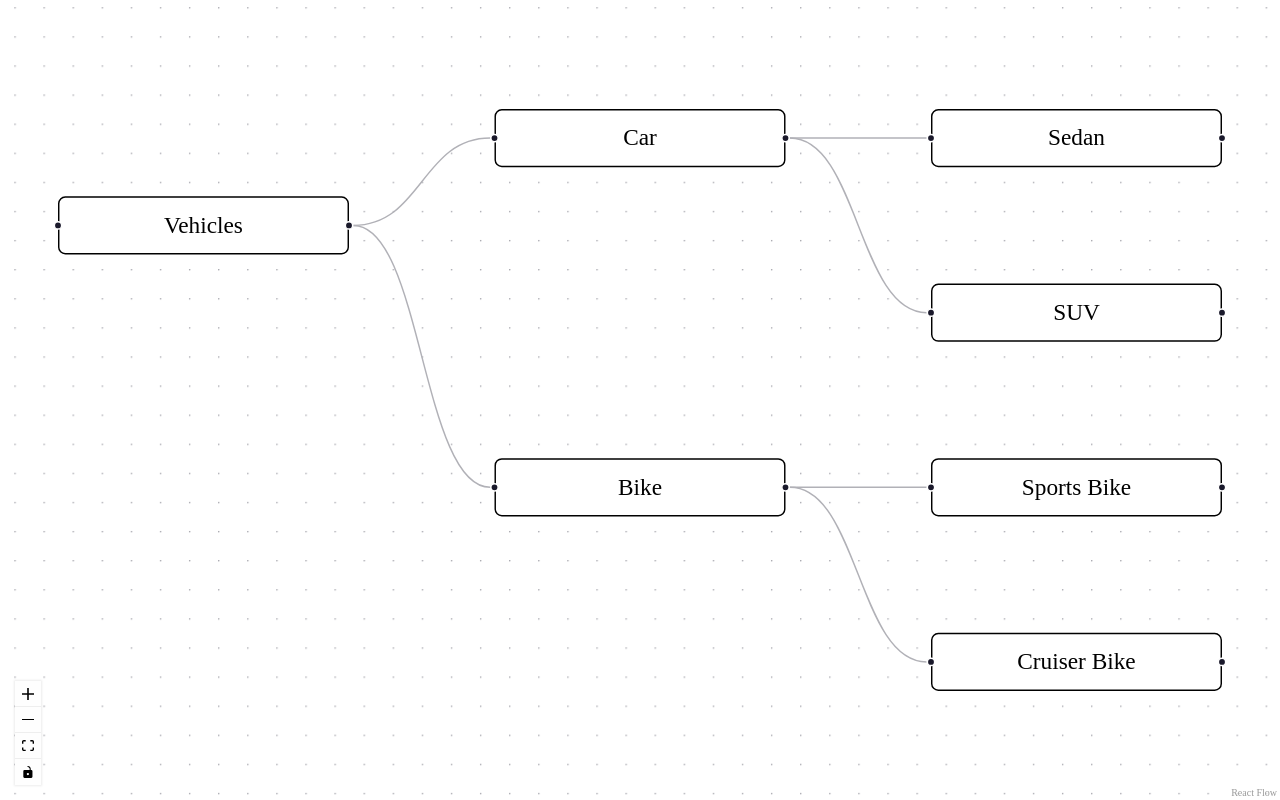
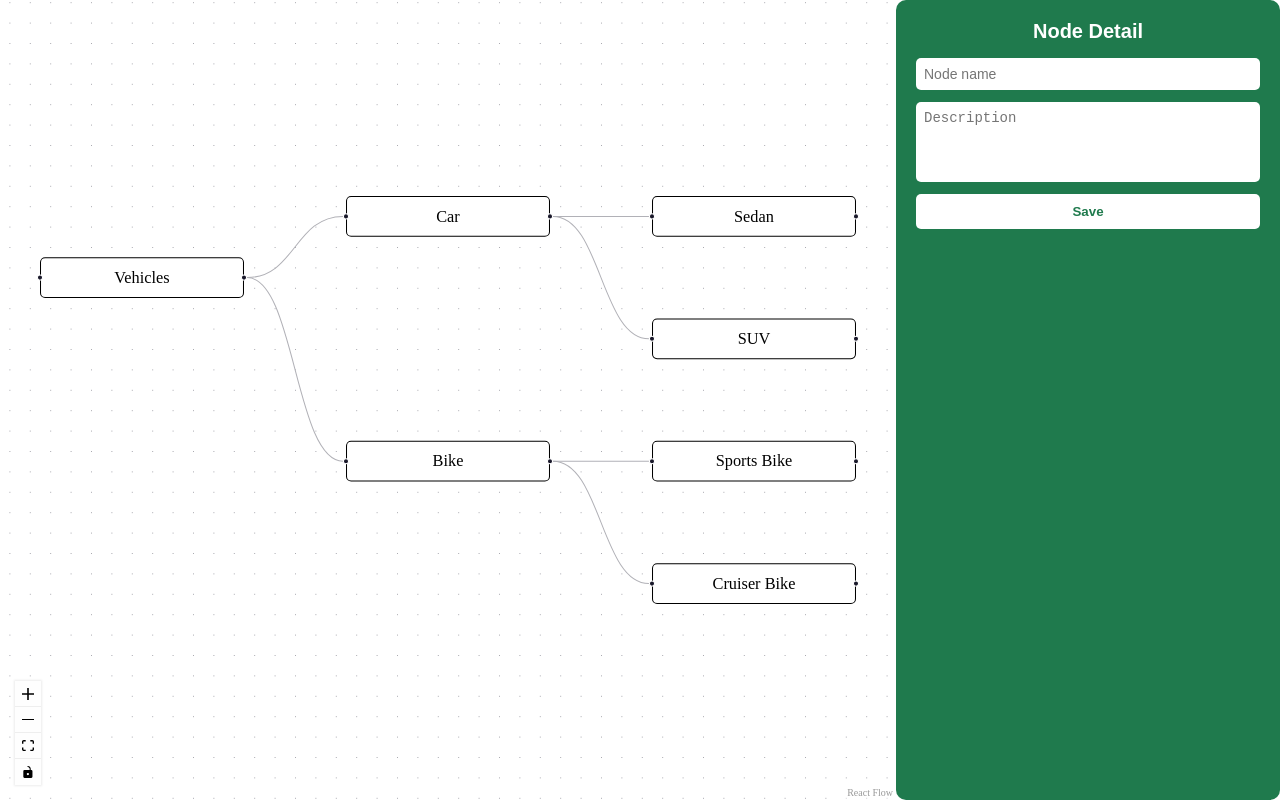
Before and after one commit to RickParamanik18/mindMap, a React (Vite) app: page / in a window 1280 px wide. Built offline with nearby package versions, Linux system fonts and the light colour scheme.

Commit message:
added edit feature

```diff
--- a/src/App.jsx
+++ b/src/App.jsx
@@ -16,10 +16,30 @@ function App() {
     const [edges, setEdges] = useState([]);
     const [collapsedNode, setCollapsedNode] = useState(new Set());
     const [activeNode, setActiveNode] = useState(null);
+    const [formData, setFormData] = useState({});
+
+    const formChangeHandler = (e) => {
+        const { name, value } = e.target;
+
+        setFormData((prev) => ({
+            ...prev,
+            [name]: value,
+        }));
+    };
+    const submitHandler = (e) => {
+        e.preventDefault();
+        console.log(formData);
+        //update json
+    };
 
     const nodeClickHandler = (e, node) => {
         console.log("Clicked - " + node.id);
-        setActiveNode(node.id);
+        setActiveNode(node);
+        setFormData({
+            name: node.data.label,
+            description: node.data.description,
+        });
+        console.log(formData);
         setCollapsedNode((prev) => {
             const next = new Set(prev);
 
@@ -81,7 +101,7 @@ function App() {
             addNode,
             deleteNode,
             collapsedNode,
-            activeNode
+            activeNode?.id
         );
         setNodes(result.nodes);
         setEdges(result.edges);
@@ -89,8 +109,11 @@ function App() {
     }, [treeData, collapsedNode, activeNode]);
 
     return (
-        <div className="container">
-            <div style={{ height: "100vh", width: "100vw" }}>
+        <div
+            className="container"
+            style={{ display: "grid", gridTemplateColumns: "70% 30%" }}
+        >
+            <div style={{ height: "100vh", width: "100%" }}>
                 <ReactFlow
                     nodes={nodes}
                     edges={edges}
@@ -102,6 +125,79 @@ function App() {
                     <Controls />
                 </ReactFlow>
             </div>
+            <div
+                style={{
+                    background: "#1f7a4d",
+                    padding: "20px",
+                    borderRadius: "10px",
+                    color: "#fff",
+                    fontFamily: "Arial, sans-serif",
+                }}
+            >
+                <h1
+                    style={{
+                        marginBottom: "15px",
+                        fontSize: "20px",
+                        textAlign: "center",
+                    }}
+                >
+                    Node Detail
+                </h1>
+
+                <form
+                    style={{
+                        display: "flex",
+                        flexDirection: "column",
+                        gap: "12px",
+                    }}
+                >
+                    <input
+                        type="text"
+                        name="name"
+                        placeholder="Node name"
+                        onChange={formChangeHandler}
+                        defaultValue={formData.name}
+                        style={{
+                            padding: "8px",
+                            borderRadius: "5px",
+                            border: "none",
+                            outline: "none",
+                            fontSize: "14px",
+                        }}
+                    />
+
+                    <textarea
+                        name="description"
+                        placeholder="Description"
+                        onChange={formChangeHandler}
+                        defaultValue={formData.description}
+                        rows={4}
+                        style={{
+                            padding: "8px",
+                            borderRadius: "5px",
+                            border: "none",
+                            outline: "none",
+                            fontSize: "14px",
+                            resize: "none",
+                        }}
+                    />
+
+                    <input
+                        type="submit"
+                        value="Save"
+                        onClick={submitHandler}
+                        style={{
+                            padding: "10px",
+                            borderRadius: "5px",
+                            border: "none",
+                            cursor: "pointer",
+                            background: "#ffffff",
+                            color: "#1f7a4d",
+                            fontWeight: "bold",
+                        }}
+                    />
+                </form>
+            </div>
         </div>
     );
 }
```
